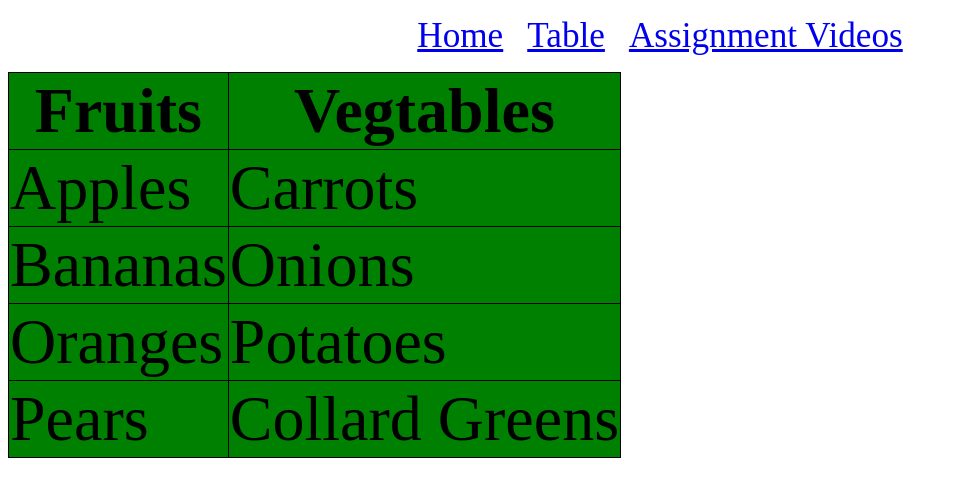
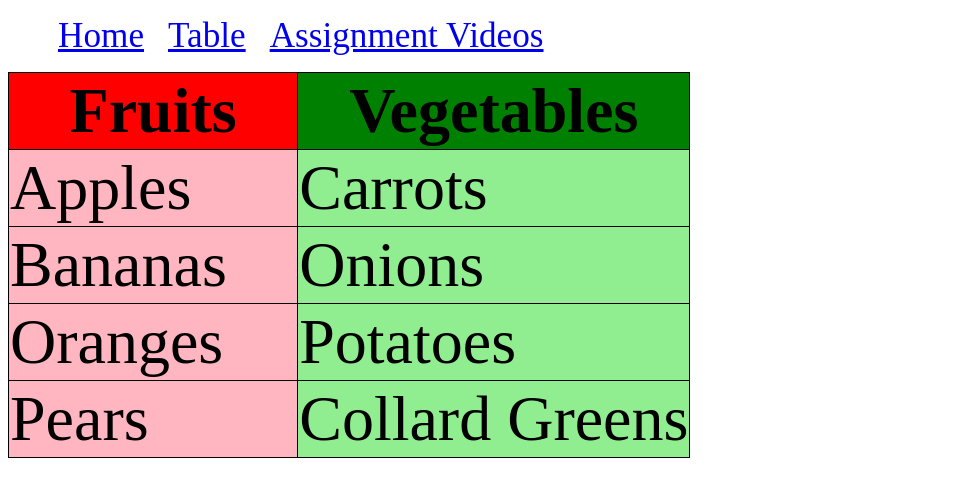
Before and after one commit to Mazalew/CMPS262, a plain HTML site: page Week 2/Table.html in a window 1280 px wide. Shown: the whole page, without its empty margins (0-958 px from the left). Drawn offline with Linux system fonts and the light colour scheme.

Commit message:
Assignment Videos page is a WIP.  Probably won't get to it this week.  Edited the tables style so it looks nicer.  Edited the Assignment Videos page to reflect its current status.  Added css code to make everything look better.

```diff
--- a/Week 2/Table.html
+++ b/Week 2/Table.html
@@ -14,27 +14,27 @@
           <li><a href="Assignment_Videos.html">Assignment Videos</a></li>
         </ul>
       </div>
-      <div id=Table>
+      <div id="Table">
         <table>
           <tr>
-            <th scope="col">Fruits</th>
-            <th scope="col">Vegtables</th>
+            <th scope="col" id="Fruit">Fruits</th>
+            <th scope="col" id="Veg">Vegetables</th>
           </tr>
           <tr>
-            <td>Apples</td>
-            <td>Carrots</td>
+            <td id="Fruit">Apples</td>
+            <td id="Veg">Carrots</td>
           </tr>
           <tr>
-            <td>Bananas</td>
-            <td>Onions</td>
+            <td id="Fruit">Bananas</td>
+            <td id="Veg">Onions</td>
           </tr>
           <tr>
-            <td>Oranges</td>
-            <td>Potatoes</td>
+            <td id="Fruit">Oranges</td>
+            <td id="Veg">Potatoes</td>
           </tr>
           <tr>
-            <td>Pears</td>
-            <td>Collard Greens</td>
+            <td id="Fruit">Pears</td>
+            <td id="Veg">Collard Greens</td>
           </tr>
       </div>
     </div>
--- a/Week 2/css/Styles.css
+++ b/Week 2/css/Styles.css
@@ -1,6 +1,20 @@
 p {
   font-family: Georgia, "Times New Roman", Times, sherif;
   font-size: 1em;
+}
+
+p#WIP {
+  font-family: Georgia, "Times New Roman";
+  font-size: 3em;
+  color: red;
+  font-weight: bold;
+  text-align: center;
+}
+
+p#WIPTXT {
+  font-family: Georgia, "Times New Roman";
+  font-size: 2em;
+  text-align: center;
 }
 
 h2 {
@@ -13,6 +27,14 @@ li {
   font-family: Georgia;
   font-size: .8em;
   color: darkgreen;
+}
+
+img.Construction {
+  display: block;
+  margin-left: auto;
+  margin-right: auto;
+  width: 700px;
+  height: 500px;
 }
 
 div#Top {
@@ -37,7 +59,8 @@ div#Contact {
 
 div#navbar ul{
   list-style-type: none;
-  text-align: center;
+  text-align: left;
+
 }
 
 div#navbar li {
@@ -48,9 +71,21 @@ div#navbar li {
   margin-right: 10px;
 }
 
-div#Table table{
+th#Fruit {
+  background-color: red;
+}
+
+td#Veg {
+  background-color: lightgreen;
+}
+
+td#Fruit {
+  background-color: lightpink;
+  padding-right: 1.1em;
+}
+
+th#Veg {
   background-color: green;
-
 }
 
 table, td, th {
```
Also changed, not shown: Week 2/Assignment_Videos.html (+7 -1 lines), Week 2/img/Under Construction.jpg (added).
